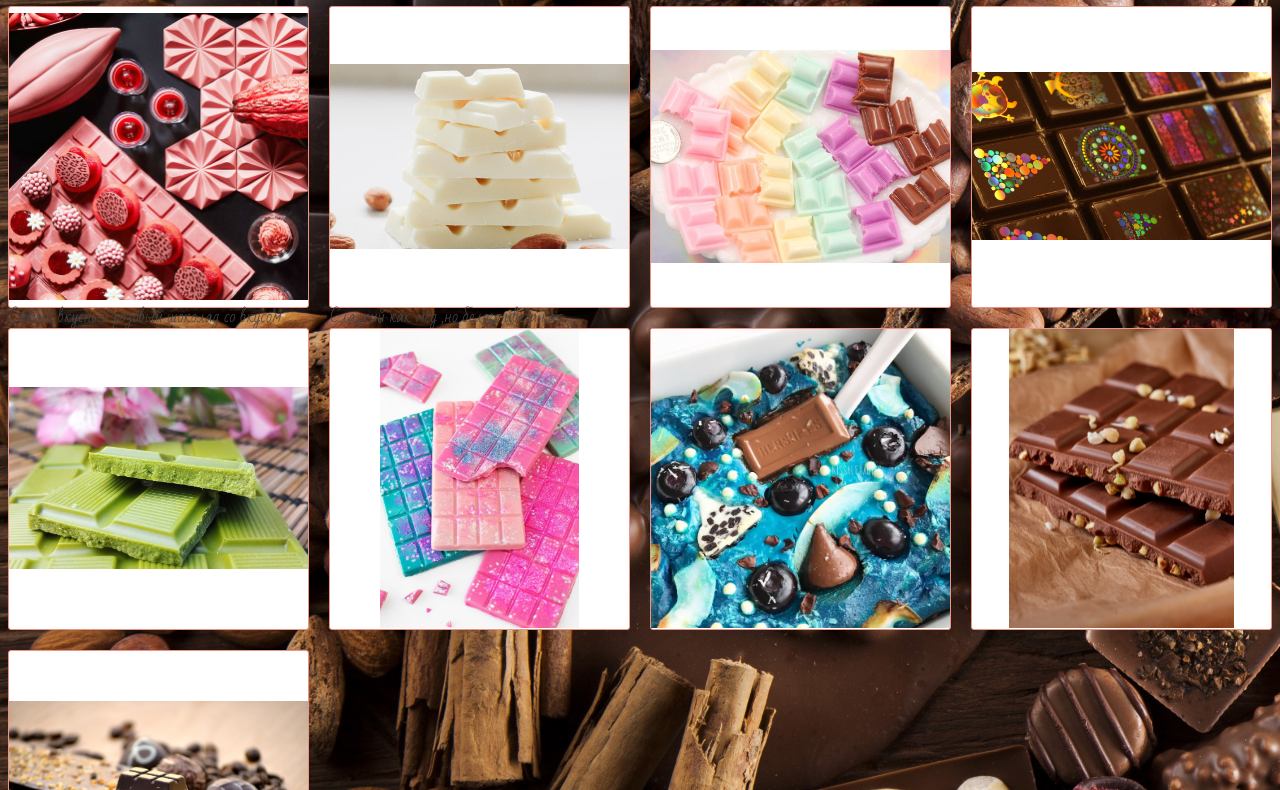
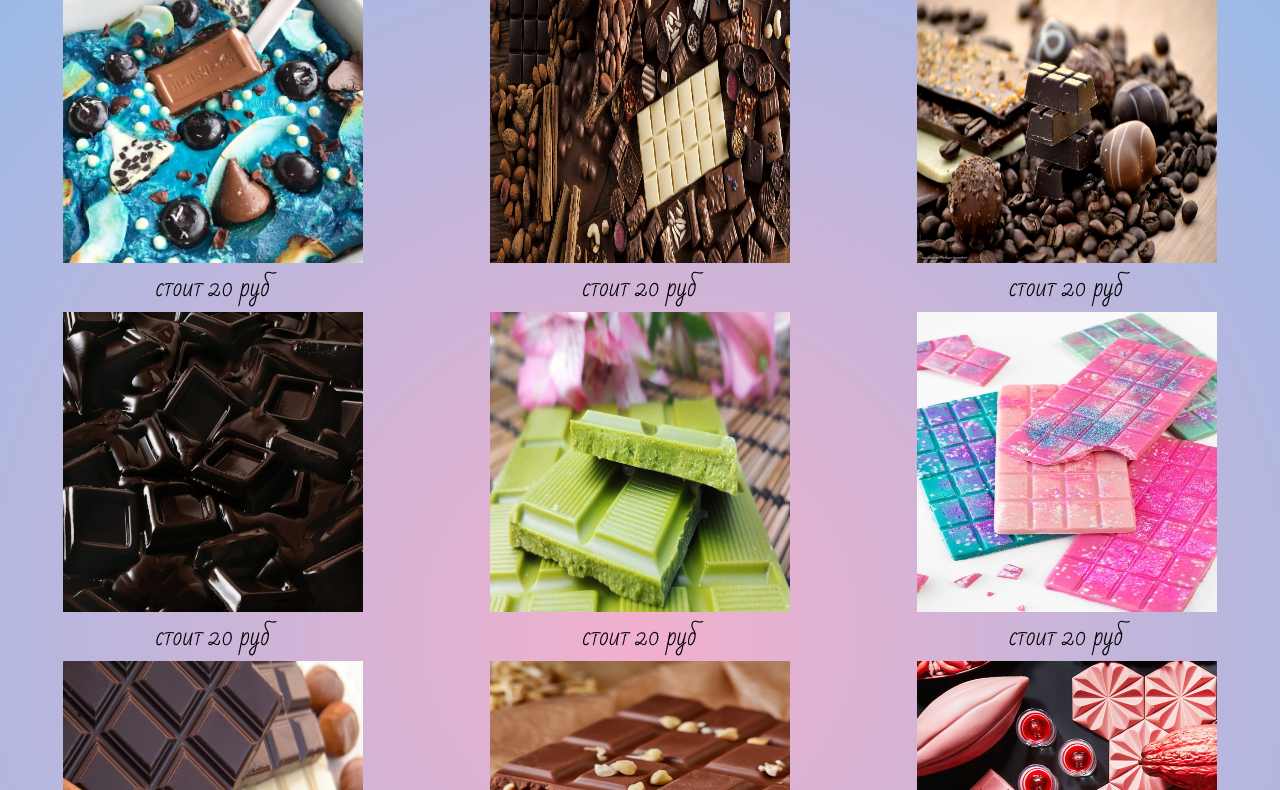
Before and after one commit to KAR778977/chocolate, a plain HTML site: page chocolate.html in a window 1280 px wide. Shown: the part 100-890 px from the top of the page. Drawn offline with Linux system fonts and the light colour scheme.

Commit message:
Add files via upload

```diff
--- a/chocolate.css
+++ b/chocolate.css
@@ -1,87 +1,78 @@
+*{
+	margin: 0;
+	padding: 0;
+	box-sizing: border-box;
+}
 body{
     font-family: 'Bad Script', cursive;
-    background:url('chokolate.jpg') ;
+	/* background: rgb(242,176,205); */
+	background: radial-gradient(circle, rgba(242,176,205,1) 0%, rgba(148,187,233,1) 100%);
 }
 h1{
-    color: #F2F7F2 ;
+    color: #ffffff ;
 }
-.product-wrapper{
-    display: block;
-    width: 100%;
-    float: left;
-    transition: width .2s; ;
-
+.main{
+	display: flex;
+	flex-direction: column;
 }
-@media only screen and (min-width: 450px) {
-	.product-wrapper {
-		width: 50%;
-	}
+img{
+	height: 300px;
+	width:  300px;
+	display: block;
 }
-
-@media only screen and (min-width: 768px) {
-	.product-wrapper {
-		width: 33.333%;
-	}
+.string{
+	display: flex;
+	justify-content: space-around;
 }
-
-@media only screen and (min-width: 1000px) {
-	.product-wrapper {
-		width: 25%;
-	}
+.content{
+	display: flex;
+	flex-direction: column;
+	align-items: center;
 }
-
-.product {
-	display: block;
-	border: 1px solid #EB9486;
-	border-radius: 3px;
-	position: relative;
-	background: #fff;
-	margin: 0 20px 20px 0;
-	text-decoration: none;
-	color: #474747;
-	z-index: 0;
-	height: 300px;
+.text{
+	font-size: 25px;
 }
-.products {
-	list-style: none;
-	margin: 0 -20px 0 0;
-    padding: 0;
+.image:hover{
+	transform:scale(1.2) ;
+	transition-duration: 2s;
 }
-.product-photo {
-	position: relative;
-	padding-bottom: 100%;
-	overflow: hidden;
+.modal{
+	display: none;
 }
-.product-photo img{
-	position:absolute;
-	top: 0;
-	bottom: 0;
-	left: 0;
-	right: 0;
-	max-width: 100%;
-	max-height: 100%;
-	margin:auto ;
-	transition:transform .4s ease-out;
+.active{
+	display: flex;
+	position: fixed;
+	top: 0px;
+	z-index: 3;
+	width: 100%;
+	height: 100%;
+	background-color: rgba(0, 0, 0, 0.7);
+	flex-direction: column;
+	justify-content: center;
+	align-items: center;
 }
-.product:hover .product-photo img{
-	transform: scale(2.05) ;
+.close{
+	font-size: 30px;
+	width: 100px;
+	height: 50px;
+	position: absolute;
+	top: 20px;
+	right: 30px;
 }
-.product p {
-	position: relative;
-	margin: 0;
-	font-size: 1em;
-	line-height: 1.4em;
-	height: 5.6em;
-	overflow: hidden;
+input{
+	margin-bottom: 30px;
+	width: 300px;
+	height: 50px;
+	font-size: 20px;
+	padding-left: 10px;
+	padding-right: 10px;
+	font-weight: 700;
+	outline:2px solid;
+	background: linear-gradient(90deg, rgba(34,0,255,1) 0%, rgba(175,0,255,1) 100%);
+	color: rgb(255, 255, 255);
 }
-.product p:after{
-	content: '';
-	display: inline-block;
-	position: absolute;
-	bottom: 0;
-	right: 0;
-	width: 4.2em;
-	height: 1.6em;
-	background: linear-gradient(to left top, #fff, rgba(255, 255, 255, 0));
-
+button{
+	width: 150px;
+	height: 50px;
+	background: linear-gradient(0deg, rgba(2,255,248,1) 0%, rgba(255,252,2,1) 100%);
 }
--- a/chocolate.html
+++ b/chocolate.html
@@ -10,72 +10,70 @@
 </head>
 <body>
     <h1>Интернет магазин шоколада  .  Март </h1>
-    <ul class="products">
-        <li class="product-wrapper">
-            <a href="" class="product">
-                <div class="product-photo">
-                    <img src="r.jpg" alt="" srcset="">
+    <div class="main">
+        <div class="string">
+            <div class="content">
+                <img src="b.jpg" alt="синий шоколад со вкусом черники стоит 20 руб" class="image">
+                <p class="text">стоит 20 руб</p>
             </div>
-                   <p>Самый вкусный розовый шоколад со вкусом малины.Готовится 5 часов.Стоит -  100 рублей.</p>
-            </a>
-        </li>
-        <li class="product-wrapper">
-            <a href="" class="product">     <div class="product-photo">
-                    <img src="w.jpg" alt="" srcset="">
+            <div class="content">
+                <img src="chokolate.jpg" alt="" class="image">
+                <p class="text">стоит 20 руб</p>
             </div>
-                <p> Сладкий как мёд ,но белого цвета как снег.Белый шоколад .Cтоит - 50 рублей.</p>
-            </a>
-        </li>
-        <li class="product-wrapper">
-            <a href="" class="product">
-                <div class="product-photo">
-                    <img src="rainbow.jpg" alt="" srcset="">
+            <div class="content">
+                <img src="chokolate0.jpg" alt="" class="image">
+                <p class="text">стоит 20 руб</p>
             </div>
-            </a>
-        </li>
-        <li class="product-wrapper">
-            <a href="" class="product">     <div class="product-photo">
-                    <img src="rain.jpg" alt="" srcset="">
         </div>
-            </a>
-        </li>
-        <li class="product-wrapper">
-            <a href="" class="product">     <div class="product-photo">
-                    <img src="g.jpg" alt="" srcset="">
+        <div class="string">
+            <div class="content">
+                <img src="dark.jpg" alt="" class="image">
+                <p class="text">стоит 20 руб</p>
             </div>
-            </a>
-
-        </li>
-        <li class="product-wrapper">
-            <a href="" class="product">
-                <div class="product-photo">
-                   <img src="ha.jpg" alt="" srcset="">
+            <div class="content">
+                <img src="g.jpg" alt="" class="image">
+                <p class="text">стоит 20 руб</p>
             </div>
-            </a>
-        </li>
-        <li class="product-wrapper">
-            <a href="" class="product">
-                 <div class="product-photo">
-                    <img src="b.jpg" alt="" srcset="">
+            <div class="content">
+                <img src="ha.jpg" alt="" class="image">
+                <p class="text">стоит 20 руб</p>
             </div>
-            </a>
-        </li>
-        <li class="product-wrapper">
-            <a href="" class="product">
-                <div class="product-photo">
-                    <img src="mil.jpg" alt="" srcset="">
         </div>
-            </a>
-        </li>
-        <li class="product-wrapper">
-            <a href="" class="product">
-                <div class="product-photo">
-                    <img src="chokolate0.jpg" alt="" srcset="">
+        <div class="string">
+            <div class="content">
+                <img src="maxresdefault-20.jpg" alt="" class="image">
+                <p class="text">стоит 20 руб</p>
             </div>
-            </a>
-        </li>
-
-    </ul>
-
+            <div class="content">
+                <img src="mil.jpg" alt="" class="image">
+                <p class="text">стоит 20 руб</p>
+            </div>
+            <div class="content">
+                <img src="r.jpg" alt="" class="image">
+                <p class="text">стоит 20 руб</p>
+            </div>
+        </div>
+        <div class="string">
+            <div class="content">
+                <img src="rain.jpg" alt="" class="image">
+                <p class="text">стоит 20 руб</p>
+            </div>
+            <div class="content">
+                <img src="rainbow.jpg" alt="" class="image">
+                <p class="text">стоит 20 руб</p>
+            </div>
+            <div class="content">
+                <img src="w.jpg" alt="" class="image">
+                <p class="text">стоит 20 руб</p>
+            </div>
+        </div>
+    </div>
+    <div class="modal">
+        <div class="close">close </div>
+        <input type="text" placeholder="login">
+        <input type="text" placeholder="password">
+        <button>registration</button>
+    </div>
+    <script src="./script.js"></script>
 </body>
 </html>
--- /dev/null
+++ b/script.js
@@ -0,0 +1,18 @@
+"use strict"
+let image = document.querySelectorAll('.image')
+let modal = document.querySelector('.modal')
+let close = document.querySelector('.close')
+let body = document.querySelector('body')
+
+image.forEach(function(el){
+    el.addEventListener('click',function(){
+        modal.classList.remove('modal')
+        modal.classList.add('active')
+        body.style.overflow = 'hidden'
+    })
+})
+close.addEventListener('click',function(){
+    modal.classList.remove('active')
+    modal.classList.add('modal')
+    body.style.overflow = ''
+})
```
Lines whose indentation alone changed are shown as unchanged.
